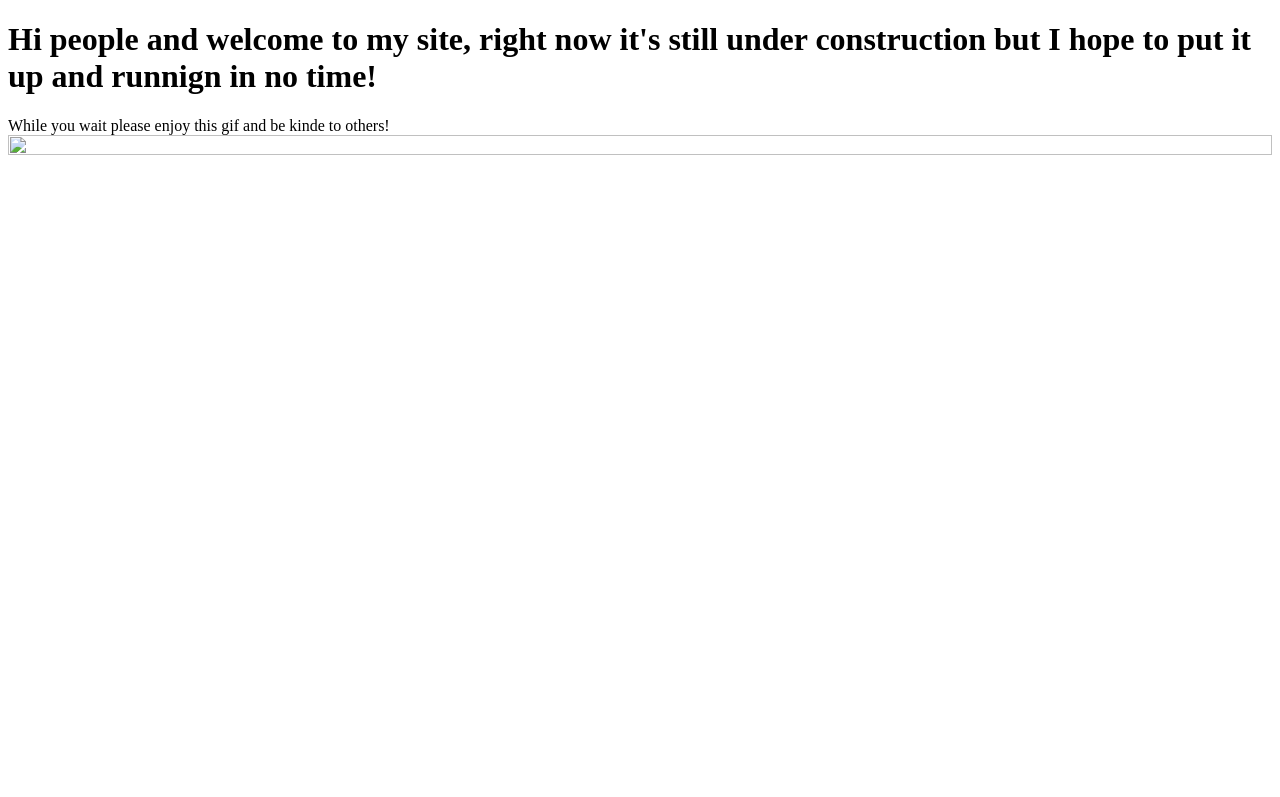
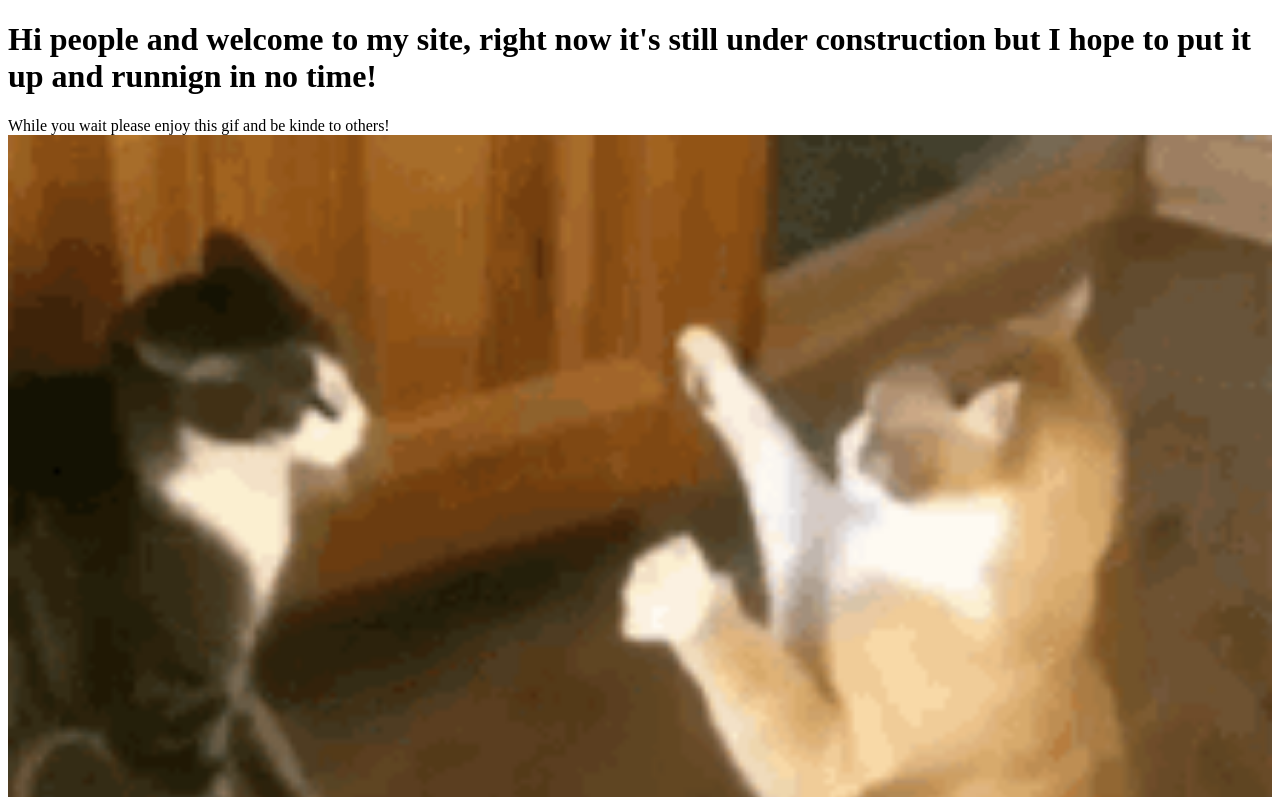
Before and after one commit to Xomrac/Xomrac.github.io, a plain HTML site: page index.html in a window 1280 px wide. Shown: the top 797 px of the page. Drawn offline with Linux system fonts and the light colour scheme.

Commit message:
minor fixes

```diff
--- a/index.html
+++ b/index.html
@@ -3,7 +3,7 @@
 <body>
 <h1>Hi people and welcome to my site, right now it's still under construction but I hope to put it up and runnign in no time!</h1>
 <p>While you wait please enjoy this gif and be kinde to others!
-<img src="Cats.gif" height=100% width=100%>
+<img src="Gifs_%26_images/Cats.gif" height=100% width=100%>
 </p>
 </body>
 </html>
```
